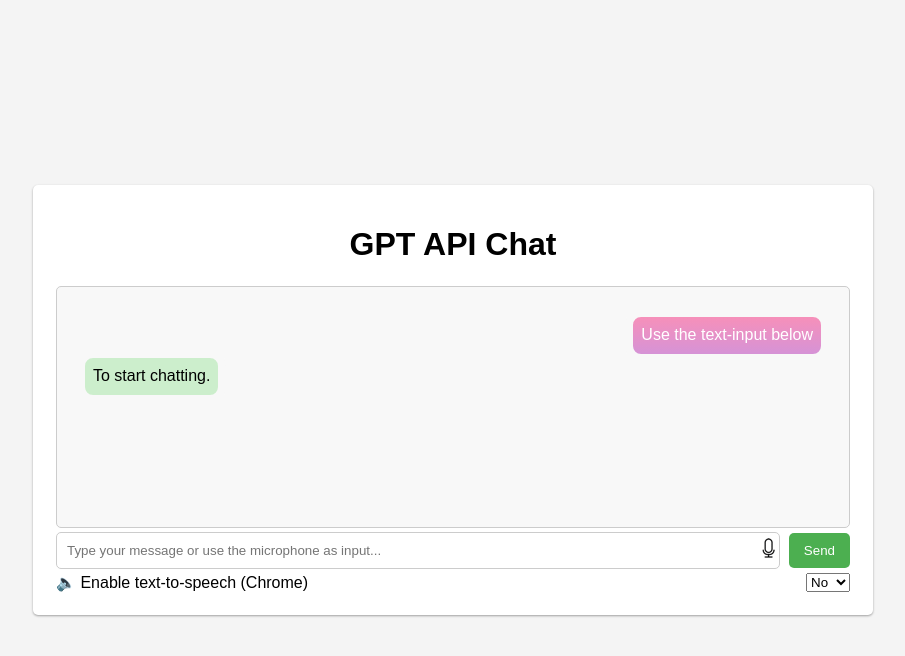
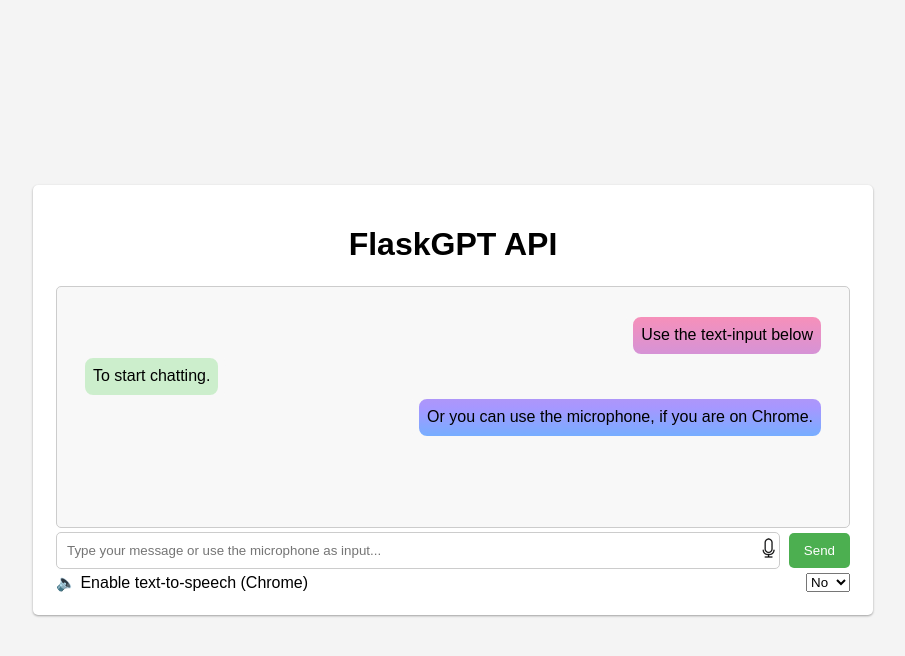
Before and after one commit to TonyTromp/FlaskGPT, a Flask app: page / in a window 1280 px wide. Shown: the top 656 px of the page, without its empty margins (187-1092 px from the left). Run offline with Flask 2, Linux system fonts and the light colour scheme.

Commit message:
FlaskGPT

```diff
--- a/src/css/chat-style.css
+++ b/src/css/chat-style.css
@@ -101,7 +101,6 @@
   .messages li:before {
     content: '';
     flex: 1;
-/*    background: white; */
     background:  #f8f8f8;
     pointer-events: none;
   }
@@ -127,5 +126,5 @@
 
   .messages li.mine span {
     background: none;
-    color: white;
+/*    color: white; */
   }
--- a/src/templates/index.html
+++ b/src/templates/index.html
@@ -112,7 +112,7 @@
   </head>
   <body>
     <div class="chat-container">
-      <h1>GPT API Chat</h1>
+      <h1>FlaskGPT API</h1>
 
 
     <table width="100%">
@@ -123,6 +123,7 @@
         <ol class="messages" id="chat_history">
           <li class="mine"><span>Use the text-input below</span></li>
           <li><span>To start chatting.</span></li>
+          <li class="mine"><span>Or you can use the microphone, if you are on Chrome.</span></li>
         </ol>
       </div>
       </td>
```
